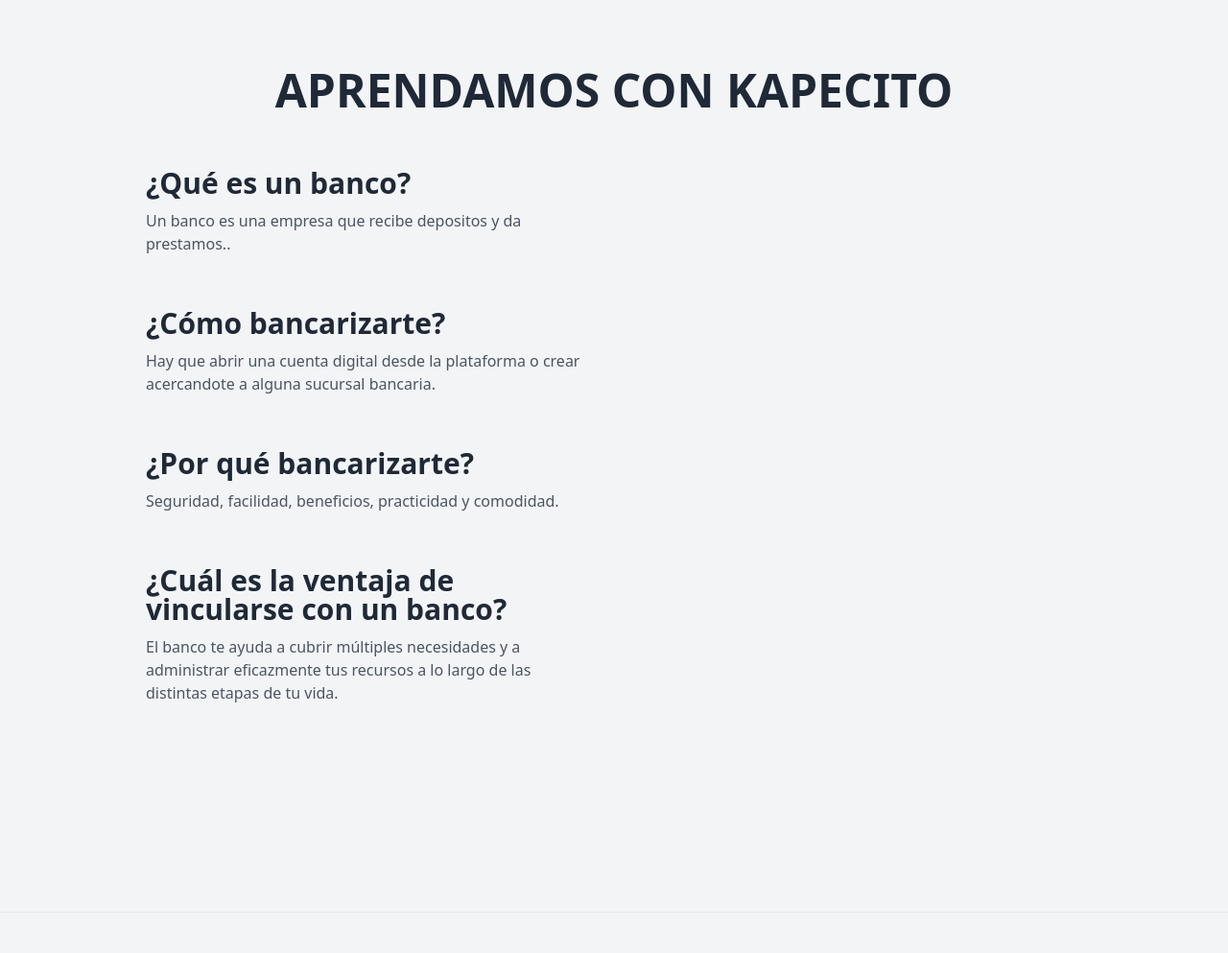
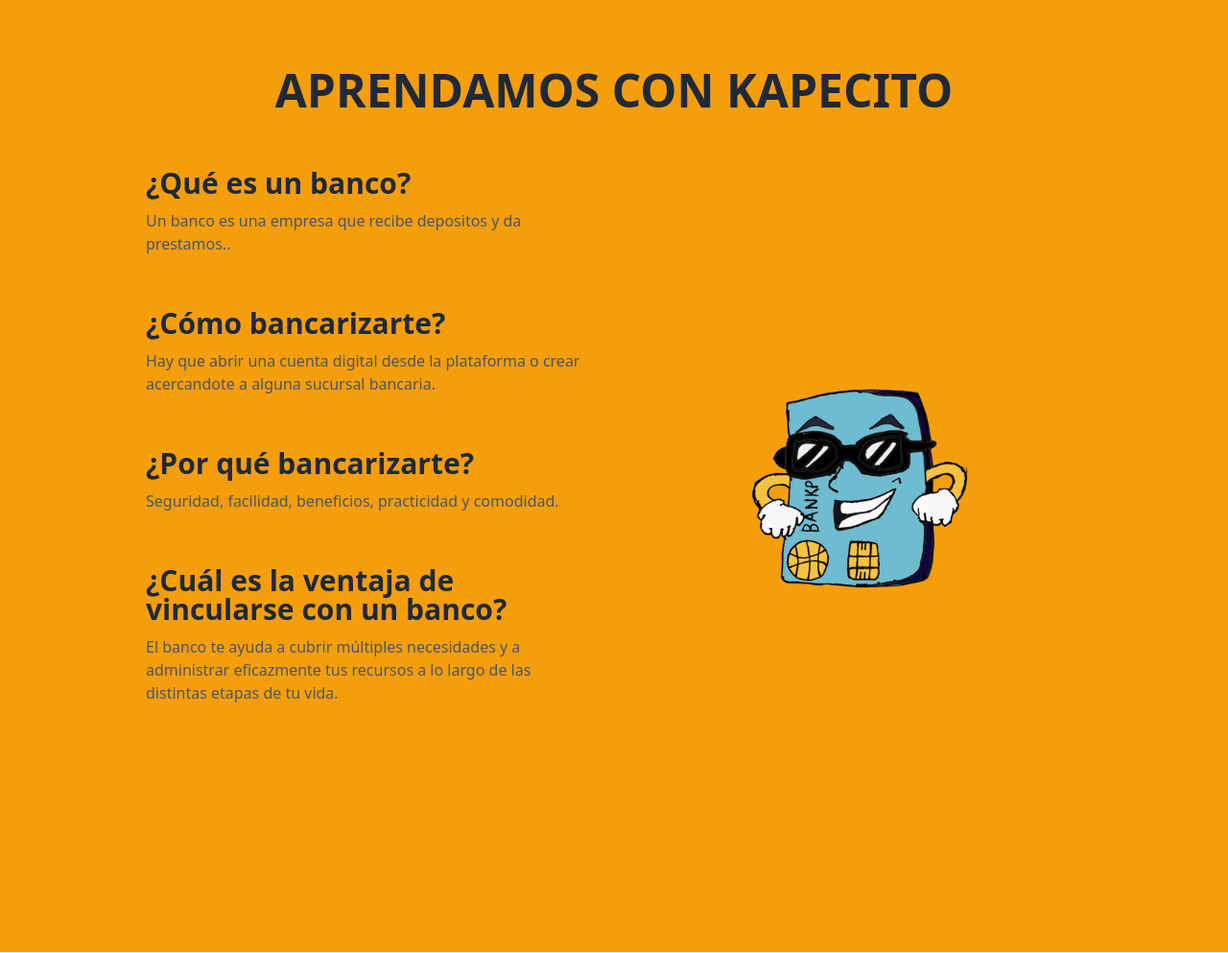
Before and after one commit to Alexius13/BanKP, a Flask app: page /informate in a window 1280 px wide. Shown: the whole page at 96% size. Before the commit the page ends 951 px from the top, so only its background shows below. Run offline with Flask 2, Linux system fonts and the light colour scheme; parts of the project's set-up code (start-up, migrations or seed data) failed here and were passed over; some libraries are stand-ins or nearby versions.

Commit message:
Este si es el final (espero jeje)

```diff
--- a/templates/informate.html
+++ b/templates/informate.html
@@ -7,8 +7,8 @@
     <title>BanKp-Informate</title>
     <script src="https://cdn.tailwindcss.com"></script>
   </head>
-  <body>
-    <section class="bg-gray-100 border-b py-8">
+  <body class="bg-amber-500">
+    <section class="border-b py-8">
       <div class="container max-w-5xl mx-auto m-8">
         <h2
           class="w-full my-2 text-5xl font-black leading-tight text-center text-gray-800"
@@ -54,7 +54,9 @@
               vida.<br /><br />
             </p>
           </div>
-          <div class="w-full sm:w-1/2 p-6"></div>
+          <div class="w-full sm:w-1/2 p-6">
+            <img src="{{url_for('static', filename='Acapesito1.png')}}" alt="bancapecito">
+          </div>
         </div>
 
         <div class="flex flex-wrap flex-col-reverse sm:flex-row">
```
